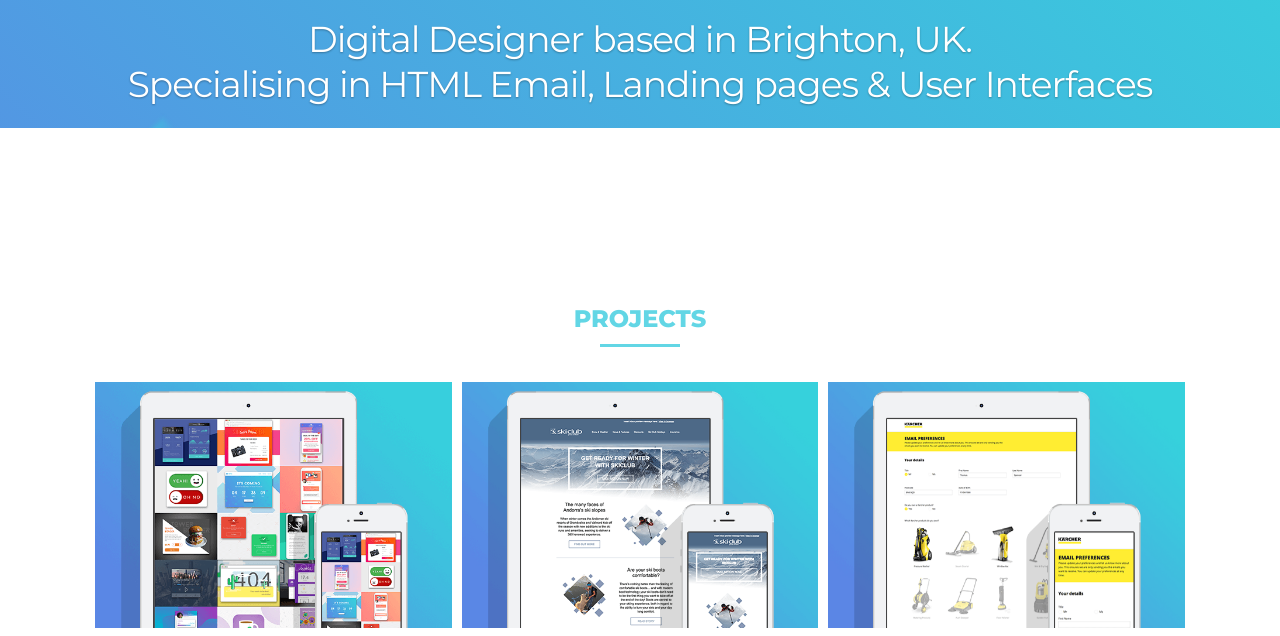
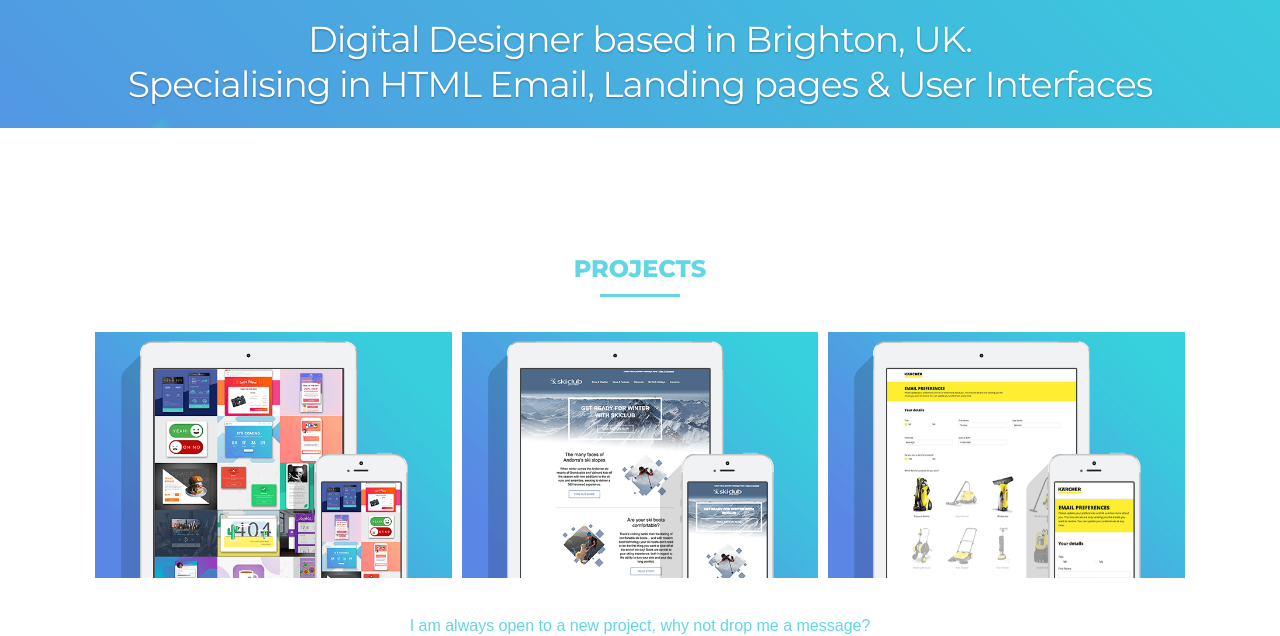
Before and after one commit to tomatronic/tomatronic.github.io, a plain HTML site: page index.html in a window 1280 px wide. Shown: the part 192-828 px from the top of the page. Drawn offline with nearby package versions, Linux system fonts and the light colour scheme.

```diff
--- a/css/styles.css
+++ b/css/styles.css
@@ -824,7 +824,7 @@ img {
   width: 100%;
   max-width: 1140px;
   margin: 0px auto;
-  padding: 50px 20px;
+  padding: 0px 20px;
   box-sizing: border-box;
 }
 
```
